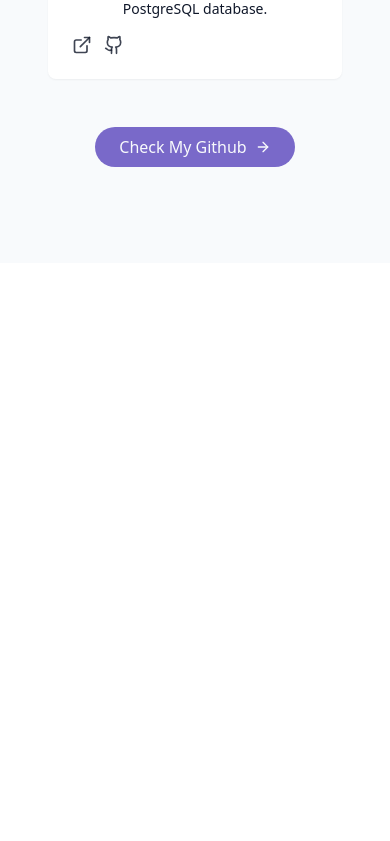
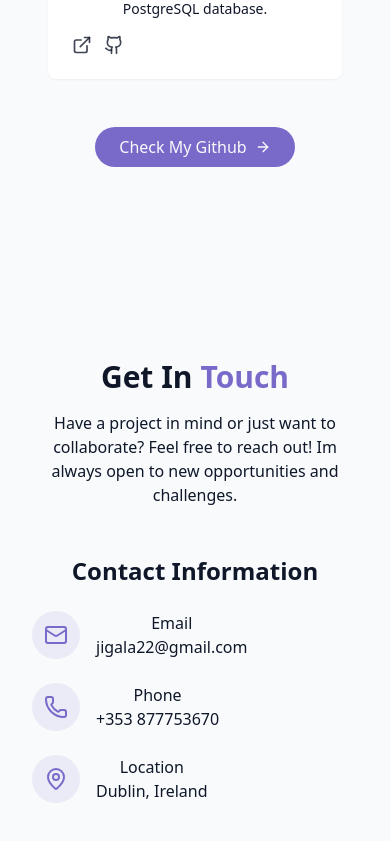
Before and after one commit to JeffreyIga4/PortfolioWebsite, a React (Vite) app: page / in a window 390 px wide. Shown: the part 8243-9084 px from the top of the page. Before the commit the page ends 8506 px from the top, so only its background shows below. Built offline with nearby package versions, Linux system fonts and the light colour scheme.

Commit message:
Contact infromation section finished

```diff
--- /dev/null
+++ b/src/components/ContactSection.jsx
@@ -0,0 +1,61 @@
+import { Mail, MapPin, Phone } from "lucide-react"
+
+
+export const ContactSection = () => {
+    return <section id="contact" className="py-24 px relative bg-secondary/30">
+        <div className="container mx-auto max-w-5xl">
+            <h2 className="text-3xl md:text-4xl font-bold mb-4 text-center">
+                Get In <span className="text-primary"> Touch</span>
+            </h2>
+
+            <p className="text-center text-muted-foreground mb-12 max-w-2xl mx-auto">
+                Have a project in mind or just want to collaborate? Feel free to reach out!
+                Im always open to new opportunities and challenges.
+            </p>
+
+            <div className="grid grid-cols-1 md:grid-cols-2 gap-12">
+                <div className="space-y-8">
+                    <h3 className="text-2xl font-semibold mb-6">
+                        Contact Information
+                    </h3>
+                    <div className="space-y-6 justify-center">
+                        <div className="flex items-start space-x-4">
+                            <div className="p-3 rounded-full bg-primary/10">
+                                <Mail className="h-6 w-6 text-primary"/>
+                            </div>
+                            <div>
+                                <h4 className="font-medium"> Email</h4>
+                                <a href="mailto:jigala22@gmail.com" className="text-muted-foreground hover:text-primary transition-colors">
+                                    jigala22@gmail.com
+                                </a>
+                            </div>
+                        </div>
+                         <div className="flex items-start space-x-4">
+                            <div className="p-3 rounded-full bg-primary/10">
+                                <Phone className="h-6 w-6 text-primary"/>
+                            </div>
+                            <div>
+                                <h4 className="font-medium"> Phone</h4>
+                                <a href="tel:+353877753670" className="text-muted-foreground hover:text-primary transition-colors">
+                                    +353 877753670
+                                </a>
+                            </div>
+                        </div>
+                         <div className="flex items-start space-x-4">
+                            <div className="p-3 rounded-full bg-primary/10">
+                                <MapPin className="h-6 w-6 text-primary"/>
+                            </div>
+                            <div>
+                                <h4 className="font-medium"> Location</h4>
+                                <a className="text-muted-foreground hover:text-primary transition-colors">
+                                    Dublin, Ireland
+                                </a>
+                            </div>
+                        </div>
+                    </div>
+
+                </div>
+            </div>
+        </div>
+    </section>
+}
--- a/src/pages/Home.jsx
+++ b/src/pages/Home.jsx
@@ -1,4 +1,5 @@
 import { AboutSection } from "../components/AboutSection";
+import { ContactSection } from "../components/ContactSection";
 import { HeroSection } from "../components/HeroSection";
 import { Navbar } from "../components/Navbar";
 import { ProjectsSection } from "../components/ProjectsSection";
@@ -24,6 +25,7 @@ export const Home = () => {
             <AboutSection />
             <SkillsSection />
             <ProjectsSection />
+            <ContactSection />
         </main>
 
 
```
